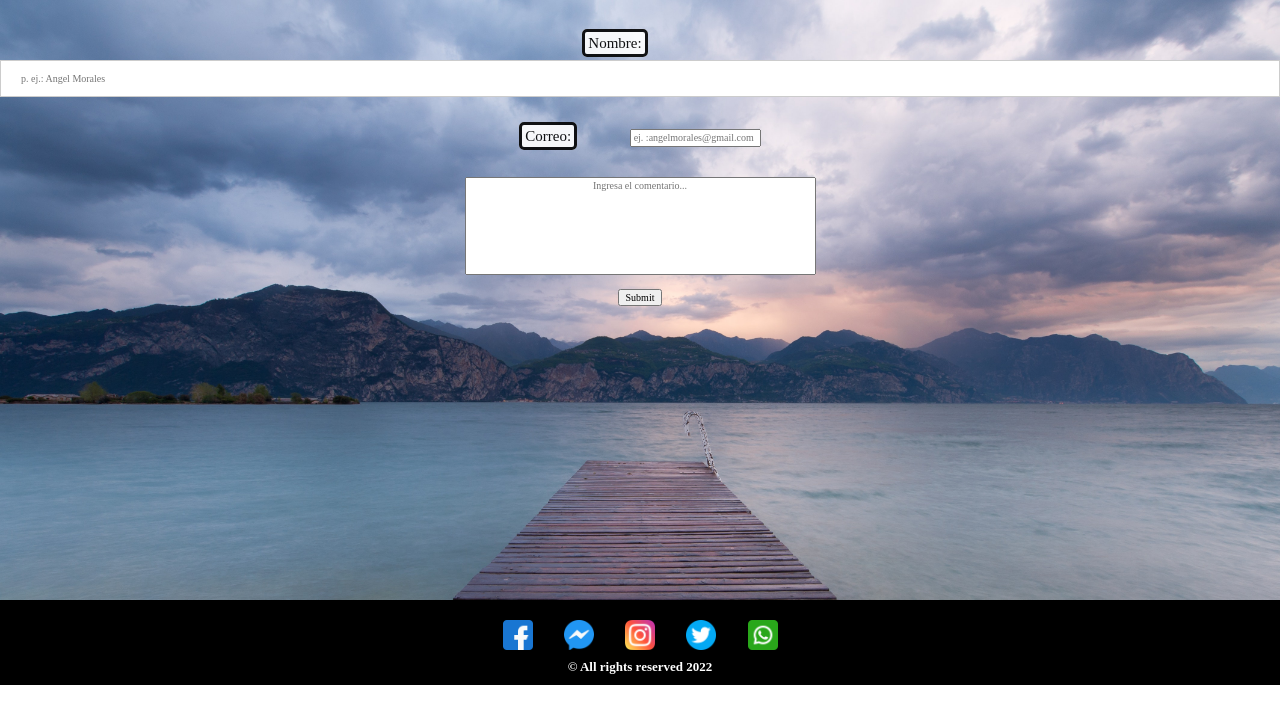
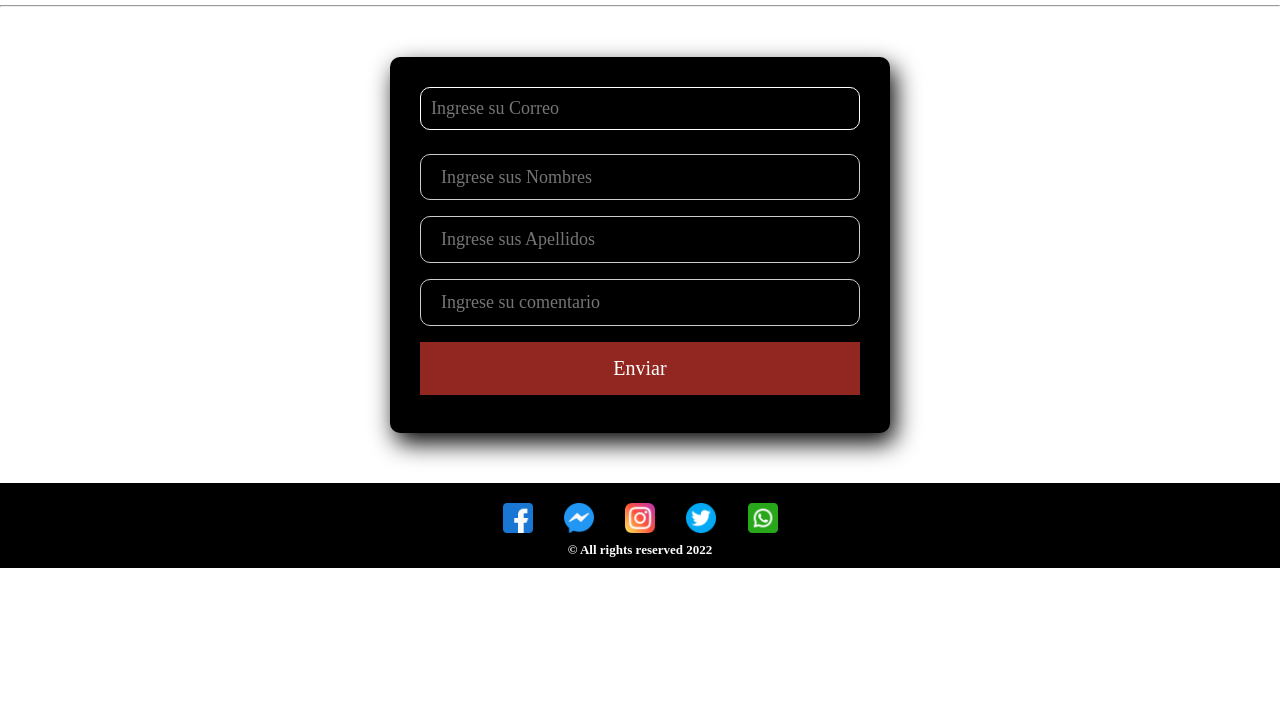
Before and after one commit to Alejandro-Vigi/Proyecto-Unica, a PHP site: page /formulario/formulario.html in a window 1280 px wide. Shown: the part 60-784 px from the top of the page. Run offline with PHP 8.4, Linux system fonts and the light colour scheme.

Commit message:
Formulario actualizado

```diff
--- a/Proyecto - sin video/pagina/formulario/formulario.html
+++ b/Proyecto - sin video/pagina/formulario/formulario.html
@@ -24,20 +24,15 @@
             <p href = "#"></p>
         </div>
     </header>
+    <hr>
+    <section class="formulario">
+        <input class = "form" type = "email" name="correo" id="correo" placeholder="Ingrese su Correo" required>
+        <input class = "form" type = "text" name="nombres" id="nombres" placeholder="Ingrese sus Nombres" required>
+        <input class = "form" type = "text" name="apellidos" id="apellidos" placeholder="Ingrese sus Apellidos" required>
+        <input class = "form" type = "text" name = "comentario" id = "comentario" placeholder = "Ingrese su comentario" required>
+        <button class = "boton boton-enviar" type = "button">Enviar</button>
+      </section>
 
-
-    <form class = "formulario " action="/action_page.php">
-            <br><br><br>
-            <label for="username">Nombre:</label>
-            <input type="text" id="username" name="username" placeholder = "p. ej.: Angel Morales" required>
-            <br><br><br>
-            <label for="email">Correo:</label>
-            <input type="email" id="username" name="email" placeholder = "ej. :angelmorales@gmail.com" required>
-            <br>
-            <textarea class = "comentario" cols="60" rows="8" id = "comentario" placeholder = "Ingresa el comentario..." required></textarea>
-            <br><br>
-            <input type="submit">
-      </form>
 
       <footer class = "footer">
         <div class = "iconos-footer">
--- a/Proyecto - sin video/pagina/index.css
+++ b/Proyecto - sin video/pagina/index.css
@@ -408,39 +408,53 @@ span.contraseña {
 
 /*----------Formulario----------*/
 
-.formulario{
-    text-align: center;
-    background-image: url(img/puente.jpg);
-    background-repeat: no-repeat;
-    height: 600px;
-    background-size: 100%;
-    position: relative;
+
+.formulario {
+    width: 500px;
+    background: black;
+    padding: 30px;
+    margin: auto;
+    margin-top: 50px;
+    margin-bottom: 50px;
+    border-radius: 10px;
+    color: white;
+    box-shadow: 5px 10px 25px #000;
+  }
+
+.form {
+    width: 100%;
+    background: black;
+    padding: 10px;
+    border-radius: 10px;
+    margin-bottom: 16px;
+    border: 1px solid;
+    font-size: 18px;
+    color: white;
 }
 
-.formulario label{
-    padding: 0.3rem;
-    font-size: 1.5rem;
-    border-radius: 5px;
-    margin-right: 5rem;
-    border: solid;
-    background-color: white;
-    opacity: 90%;
+.formulario p {
+    height: 40px;
+    text-align: center;
+    font-size: 18px;
+    line-height: 40px;
 }
 
-textarea {
-    resize: none;
+.formulario a {
+    color: white;
+    text-decoration: none;
 }
 
-#comentario{
-    text-align: center;
-    align-items: center;
-}
+.formulario a:hover {
+    color: white;
+    text-decoration: underline;
+  }
 
-.comentario{
-    margin-top: 3rem;
-}
-
-
+  button.boton-enviar {
+    width: 100%;
+    padding: 15px 18px;
+    background-color: rgb(145, 39, 32);
+    font-size: 2rem;
+  }
 
 
 
```
